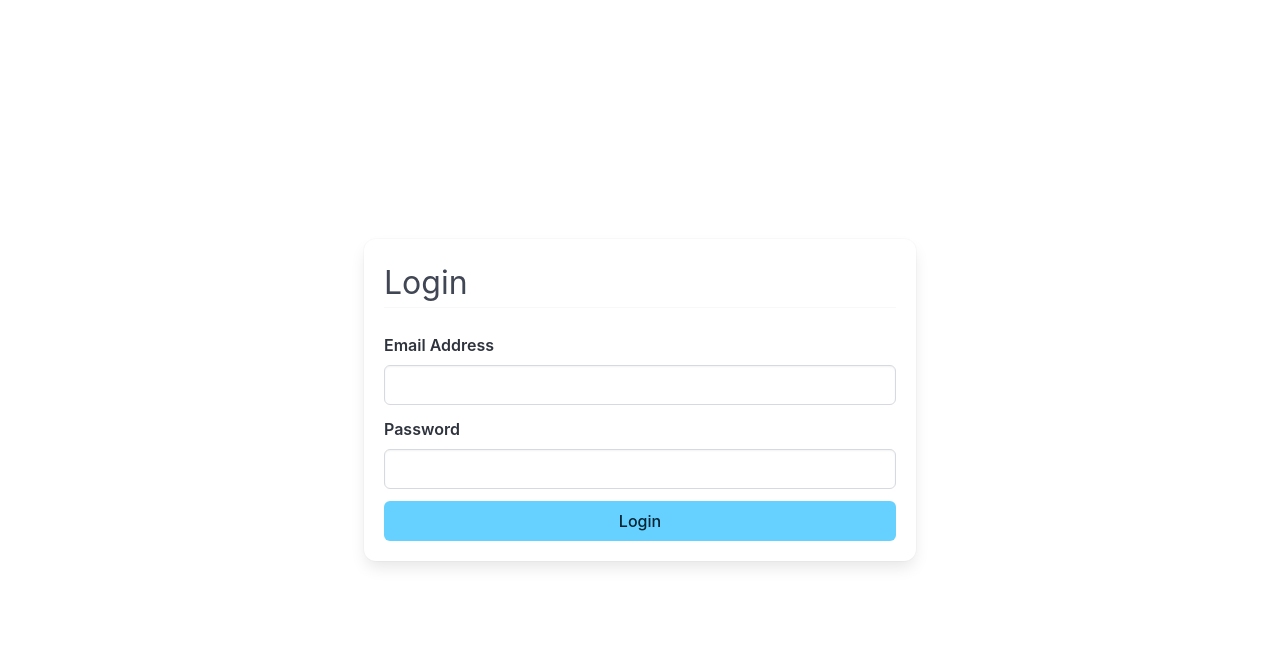
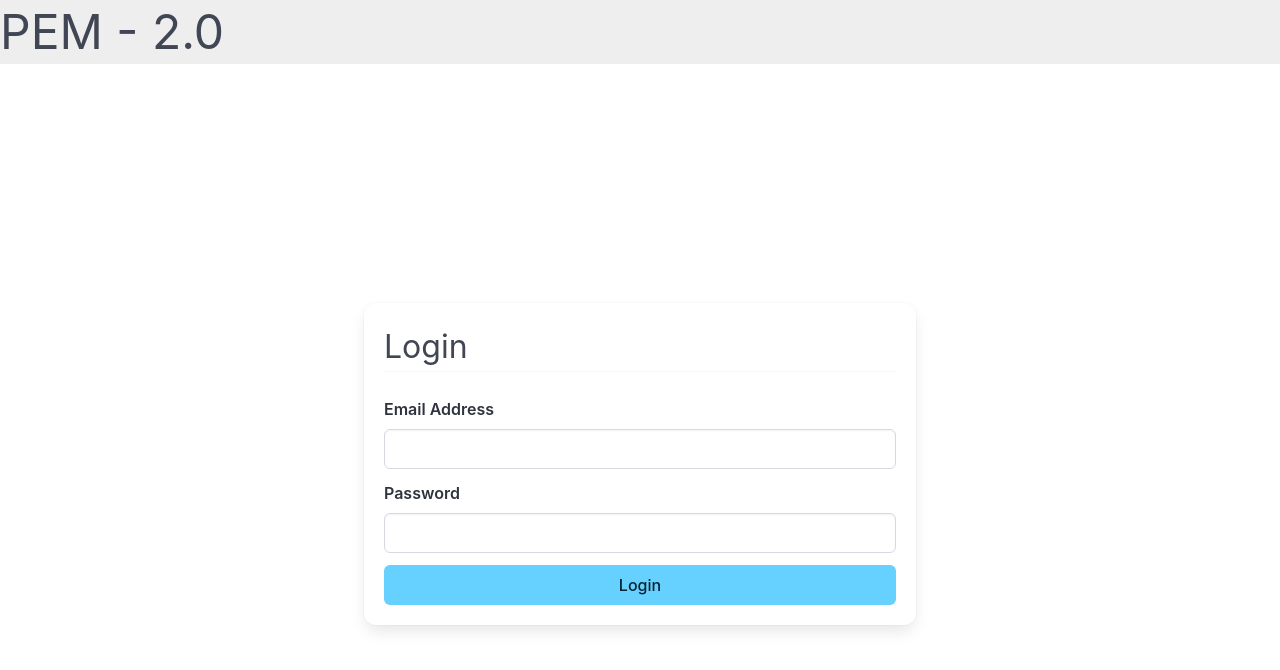
Before and after one commit to ankit-Keshari-Nitor/reactflow-playwright, a React (Create React App) app: page / in a window 1280 px wide. Shown: the top 670 px of the page. Built offline with nearby package versions, Linux system fonts and the light colour scheme.

Commit message:
Worked on the Login validate test

```diff
--- a/src/App.js
+++ b/src/App.js
@@ -8,14 +8,29 @@ import {
 import Workflow from "./components/workflow"
 import LoginForm from "./components/LoginPage"
 
+import "./styles/styles.css"
+
 const App = () => {
-  const [loggedIn, setloggedIn] = useState(false)
+  const [loggedIn, setLoggedIn] = useState(false)
 
   function callbackFunction(childData) {
-    setloggedIn(childData)
+    setLoggedIn(childData)
   }
 
   return (
+    <>
+      <span className="title-bar">
+        <span className="is-size-1">PEM - 2.0</span>
+        {loggedIn && (
+          <button
+            id="logoutBtn"
+            class="button is-primary"
+            onClick={() => setLoggedIn(false)}
+          >
+            Log out
+          </button>
+        )}
+      </span>
       <Router>
         <Routes>
           <Route
@@ -34,6 +49,7 @@ const App = () => {
           />
         </Routes>
       </Router>
+    </>
   )
 }
 
--- a/src/components/FlowComponent.js
+++ b/src/components/FlowComponent.js
@@ -60,7 +60,7 @@ const FlowComponent = () => {
   return (
     <div
       style={{
-        height: "100vh",
+        height: "100%",
         width: "100%",
         background: "#ffffff !important",
       }}
--- a/src/components/workflow.js
+++ b/src/components/workflow.js
@@ -15,7 +15,7 @@ function Workflow() {
             event.dataTransfer.setData("application/reactflow", "partner")
           }}
         >
-          Partner Node
+          Partner
         </div>
         <div
           id="sponsor-node"
@@ -25,7 +25,7 @@ function Workflow() {
             event.dataTransfer.setData("application/reactflow", "sponsor")
           }}
         >
-          Sponsor Node
+          Sponsor
         </div>
       </div>
       <FlowComponent />
--- a/src/styles/styles.css
+++ b/src/styles/styles.css
@@ -1,15 +1,25 @@
+.title-bar {
+  display: flex;
+  align-items: center;
+  justify-content: space-between;
+  height: 4rem;
+  width: 100%;
+  background: #eeeeee;
+}
+
 .main-container {
   display: flex;
+  height: calc(100vh - 4rem);
 }
+
 .drag-container {
   padding: 10px;
   align-items: center;
   justify-content: center;
   flex-direction: column;
-  border: 1px solid #ccc;
   display: flex;
   gap: 10px;
-  background: lightgray;
+  background: #eeeeee;
 }
 
 .draggable {
@@ -18,6 +28,7 @@
   cursor: grab;
   color: #000000;
   border: 1px solid #000000;
+  min-width: 6rem;
 }
 
 /* Additional style for the special node */
```
Also changed, not shown: 1 other file (tests, documents, lock files or other folders). Lines whose indentation alone changed are shown as unchanged.
